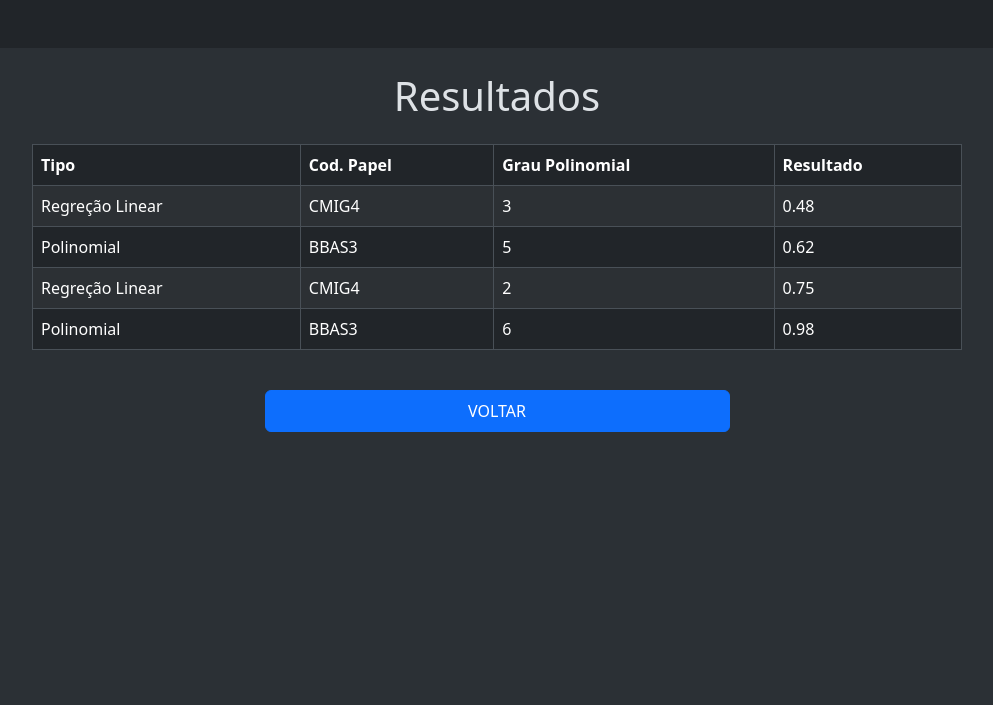
After one commit to otaviozerotwo/previsao_preco_acoes, a PHP site: page /pagResultados.php in a window 1280 px wide. The commit adds this page. Shown: the top 705 px of the page, without its empty margins (143-1136 px from the left). Run offline with PHP 8.4, Linux system fonts and the light colour scheme; data comes from the database, SQL or seed files in the repository.

Commit message:
implementação pagResultados.php e ajustes na indentação

```diff
--- a/Lancamentos.php
+++ b/Lancamentos.php
@@ -1,5 +1,5 @@
 <?php
-  include_once("header.php");
+    include_once("header.php");
 ?>
 
 <h4 class="text-primary" style="text-align: center;">CADASTRO LANÇAMENTOS</h4>
@@ -101,7 +101,7 @@
 
     if ($_SERVER['REQUEST_METHOD'] == 'GET') {
       // Coleta os dados do formulário
-      // $id = $_GET['codigo'];
+      $id = $_GET['codigo'];
 
       //$result = $con->query("SELECT * FROM cotacoes WHERE codigo = " . $id);
       $result = $con->query("SELECT * FROM resultados");
--- a/consultaBase.php
+++ b/consultaBase.php
@@ -25,7 +25,6 @@
             <?php
               include_once("ConnectionFactory_class.php"); //PDO
 
-
               $conF = new ConnectionFactory();
               $con = $conF->getConnection();
 
@@ -49,10 +48,6 @@
                   echo "<td>" . $linha["minimo"] . "</td>";
                   echo "<td>" . $linha["volume"] . "</td>";
                   echo "</tr>";
-                }
-                // Valida os dados do formulário
-                if (empty($id)) {
-                  echo 'O nome é obrigatório.';
                 }
               }
             ?>
--- /dev/null
+++ b/pagResultados.php
@@ -0,0 +1,57 @@
+<?php
+    include_once("header.php");
+?>
+
+<main class="w-100 m-auto">
+    <div class="container">
+        <div class="col-md-10 offset-md-1">
+            <h1 class="my-4  text-center">Resultados</h1>
+
+            <table class="table table-striped table-bordered">
+                <thead>
+                    <tr>
+                        <th>Tipo</th>
+                        <th>Cod. Papel</th>
+                        <th>Grau Polinomial</th>
+                        <th>Resultado</th>
+                    </tr>
+                </thead>
+
+                <tbody>
+                    <?php
+                        include_once("ConnectionFactory_class.php"); //PDO
+
+                        $conF = new ConnectionFactory();
+                        $con = $conF->getConnection();
+
+
+                        if ($_SERVER['REQUEST_METHOD'] == 'GET') {
+                            $result = $con->query("SELECT * FROM resultados");
+
+                            foreach ($result as $linha) {
+                                echo "<tr>";
+                                echo "<td>" . $linha["tipo"] . "</td>";
+                                echo "<td>" . $linha["codigo"] . "</td>";
+                                echo "<td>" . $linha["grauPolinomial"] . "</td>";
+                                echo "<td>" . $linha["resultado"] . "</td>";
+                                echo "</tr>";
+                            }
+                        }
+                    ?>
+                </tbody>
+            </table>
+
+            <div class="form-group">
+                <div class="col-md-6 offset-md-3 botoes-modificada">
+                    <button type="button" id="btn-proximo" class="btn btn-primary w-100 py-2 my-4">
+                        <a href="index.php">VOLTAR</a>
+                    </button>
+                </div>
+            </div>
+        </div>
+    </div>
+</main>
+
+<?php
+    include_once("footer.php");
+?>
--- a/pagSelecionarAcao.php
+++ b/pagSelecionarAcao.php
@@ -5,7 +5,7 @@
 <main class="w-100 m-auto">
     <div class="container-fluid text-center">
         <h1 class="my-4">Previsão Preços Ações</h1>
-        <h6 class="my-5">Aprendizado semi-supervisionado</h6>
+        <h4 class="my-5">Aprendizado semi-supervisionado</h4>
     </div>
 
     <div class="container my-4">
--- a/pagSelecionarTipoRegressao.php
+++ b/pagSelecionarTipoRegressao.php
@@ -9,7 +9,7 @@
 <main class="w-100 m-auto">
     <div class="container-fluid text-center">
         <h1 class="my-4">Regressão</h1>
-        <h6 class="my-5">Escolha o tipo de regressão</h6>
+        <h4 class="my-5">Escolha o tipo de regressão</h4>
     </div>
 
     <div class="col-md-6 offset-md-3">
@@ -33,7 +33,7 @@
     <div class="form-group">
         <div class="col-md-6 offset-md-3">
             <button type="button" id="btn-voltar" class="btn btn-primary w-100 py-2 my-4">
-                <a href="pagSelecionarTipoRegressao.php">PRÓXIMO</a>
+                <a href="pagResultados.php">PRÓXIMO</a>
             </button>
         </div>
 
```
